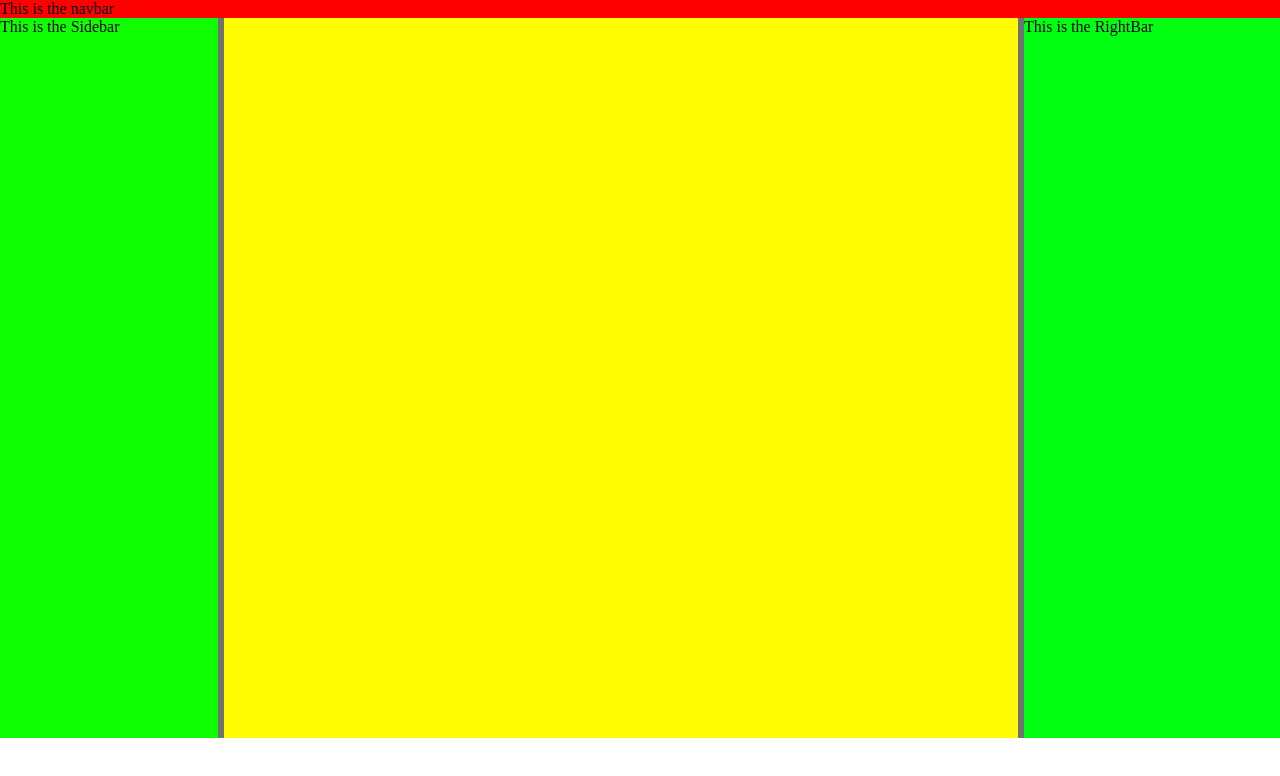
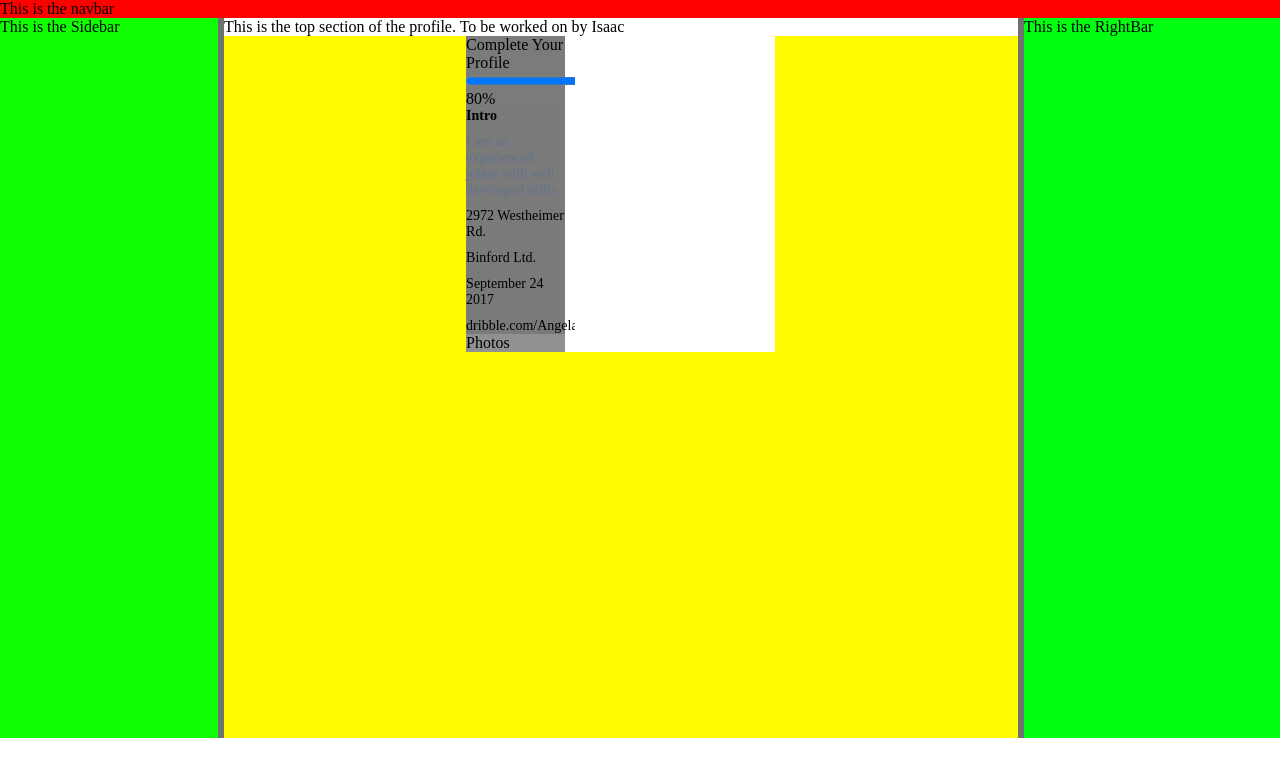
Before and after one commit to Isaac-kiptoo-kilimo/HIPHONIC-SMA, a React (Vite) app: page / in a window 1280 px wide. Shown: the top 776 px of the page. Built offline with nearby package versions, Linux system fonts and the light colour scheme.

Commit message:
Added components to the profile page

```diff
--- /dev/null
+++ b/src/components/profile/CompleteProfile.jsx
@@ -0,0 +1,12 @@
+const completeProfile = () => {
+    return (
+        <div className="complete-profile">
+          <div>Complete Your Profile</div>
+          <div className="scale">
+            <progress value={80} max={100}></progress>
+            <p>80%</p>
+          </div>
+        </div>
+    );
+}
+export default completeProfile;
--- /dev/null
+++ b/src/components/profile/CompleteProfile.scss
@@ -0,0 +1,15 @@
+.complete-profile{
+    display: flex;
+    flex-direction: column;
+    border-radius: 10px;
+    font-size: 14px;
+    font-weight: 600;
+    gap: 10px;
+
+.scale {
+    display: flex;
+    flex-direction: row;
+    align-items: center;
+    justify-content: space-between;
+}
+}
--- /dev/null
+++ b/src/components/profile/ProfileIntro.jsx
@@ -0,0 +1,41 @@
+// import stylefile
+import './ProfileIntro.scss'
+
+const ProfileIntro = () => {
+    return (
+        <div className="intro">
+      <div className="Intro-top">
+        <div className="intro-title">
+          <p style={{ fontWeight: 600 }}>Intro</p>
+        </div>
+        <div className="intro-dots">
+          {/* <img src={Dots} alt="dots" /> */}
+        </div>
+      </div>
+      <div>
+        <p style={{ fontWeight: "500", color: "#64748B" }}>
+          I am an experienced joiner with well developed skills
+        </p>
+      </div>
+      <div className="list">
+        <div className="map-pin">
+          {/* <img src={MapPin} alt="" /> */}
+          <p>2972 Westheimer Rd.</p>
+        </div>
+        <div className="Briefcase">
+          {/* <img src={Briefcase} alt="" /> */}
+          <p>Binford Ltd.</p>
+        </div>
+        <div className="Calender">
+          {/* <img src={Calender} alt="" /> */}
+          <p>September 24 2017</p>
+        </div>
+        <div className="link">
+          {/* <img src={Link} alt="" /> */}
+          <p>dribble.com/Angela</p>
+        </div>
+      </div>
+    </div>
+  );
+}
+export default ProfileIntro;
--- /dev/null
+++ b/src/components/profile/ProfileIntro.scss
@@ -0,0 +1,28 @@
+.intro {
+  display: flex;
+  flex-direction: column;
+  font-size: 14px;
+  gap: 10px;
+
+
+.Intro-top {
+  display: flex;
+  flex-direction: row;
+  align-items: center;
+  justify-content: space-between;
+}
+
+.list {
+  display: flex;
+  flex-direction: column;
+  font-weight: 500;
+  gap: 10px;
+
+  > div {
+    display: flex;
+    flex-direction: row;
+    align-items: center;
+    gap: 10px;
+  }
+}
+}
--- /dev/null
+++ b/src/components/profile/ProfilePhotos.jsx
@@ -0,0 +1,8 @@
+const ProfilePhotos = () => {
+    return (
+        <>
+        <p>Photos</p>
+        </>
+    )
+}
+export default ProfilePhotos;
--- /dev/null
+++ b/src/components/profile/ProfileStatusInput.jsx
@@ -0,0 +1,6 @@
+const ProfileStatusInput = () => {
+    return (
+        <></>
+    )
+}
+export default ProfileStatusInput;
--- /dev/null
+++ b/src/components/profile/ProfileStatusPost.jsx
@@ -0,0 +1,6 @@
+const ProfileStatusPost = () => {
+    return (
+        <></>
+    )
+}
+export default ProfileStatusPost;
--- a/src/layouts/Main.jsx
+++ b/src/layouts/Main.jsx
@@ -1,11 +1,15 @@
 //Styling file
 import './Main.scss'
 
+// import pages
+import Profile from '../pages/profile/Profile';
+
 const mainContent = () => {
-    return(
-        <div className='mainContent'>
-        </div>
-    )
+    return (
+      <div className="mainPageContent">
+        <Profile />
+      </div>
+    );
 }
 
 export default mainContent
--- /dev/null
+++ b/src/pages/profile/Profile.jsx
@@ -0,0 +1,42 @@
+// import stylefile
+import './Profile.scss'
+
+//import components
+import CompleProfile from '../../components/profile/CompleteProfile'
+import ProfileIntro from '../../components/profile/ProfileIntro'
+import ProfilePhotos from '../../components/profile/ProfilePhotos'
+import ProfileStatusInput from '../../components/profile/ProfileStatusInput'
+import ProfileStatusPost from '../../components/profile/ProfileStatusPost'
+
+const Profile = () => {
+    return (
+      <div className="profileContainer">
+        <div className="ProfileContentTop">
+          This is the top section of the profile. To be worked on by Isaac
+        </div>
+        <div className="ProfileContentBottom">
+          <div className="ProfileContentBottomLeft">
+            <div className="completeProfile">
+              <CompleProfile />
+            </div>
+            <div className="intro">
+              <ProfileIntro />
+            </div>
+            <div className="photos">
+              <ProfilePhotos />
+            </div>
+          </div>
+          <div className="ProfileContentBottomRight">
+            <div className="statusInput">
+              <ProfileStatusInput />
+            </div>
+            <div className="statusPost">
+              <ProfileStatusPost />
+            </div>
+          </div>
+        </div>
+      </div>
+    );
+}
+
+export default Profile;
--- a/src/pages/profile/Profile.scss
+++ b/src/pages/profile/Profile.scss
@@ -0,0 +1,47 @@
+.profileContainer {
+    display: flex;
+    flex-direction: column;
+    justify-content: center;
+    align-items: center;
+    width: 100%;
+
+    .ProfileContentTop{
+        width: 100%;
+        background-color: #ffffff;
+    }
+
+    .ProfileContentBottom{
+        display: flex;
+        gap: 10px;
+        background-color: #fff;
+
+        .ProfileContentBottomLeft {
+            background-color: #fff;
+            width: 32%;
+
+            .completeProfile {
+                background-color: #7b7b7b;
+            }
+
+            .intro {
+                background-color: #7a7a7a;
+            }
+
+            .photos {
+                background-color: #919191;
+            }
+        }
+        .ProfileContentBottomRight {
+            background-color: #fff;
+            width: 65%;
+
+            .statusInput {
+                background-color: #787878;
+            }
+
+            .statusPost {
+                background-color: #6f6f6f;
+            }
+        }
+    }
+}
```
